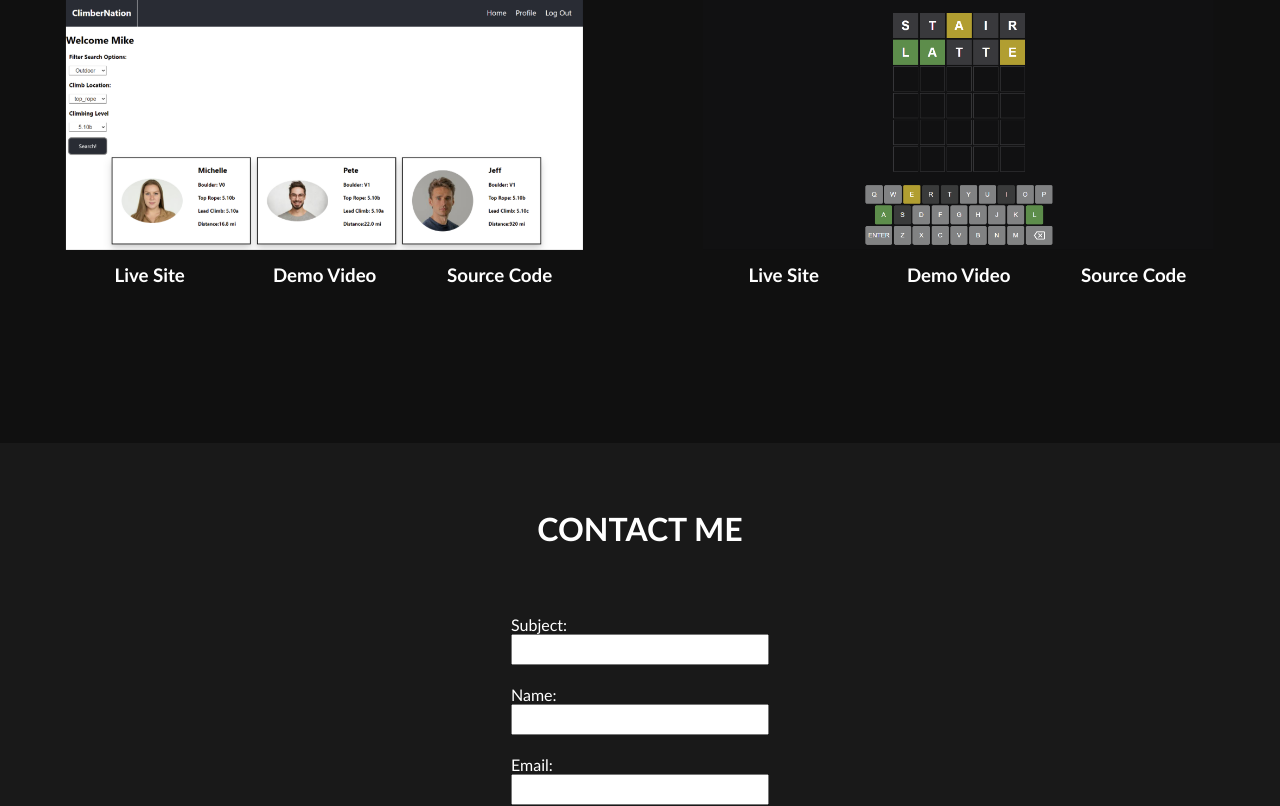
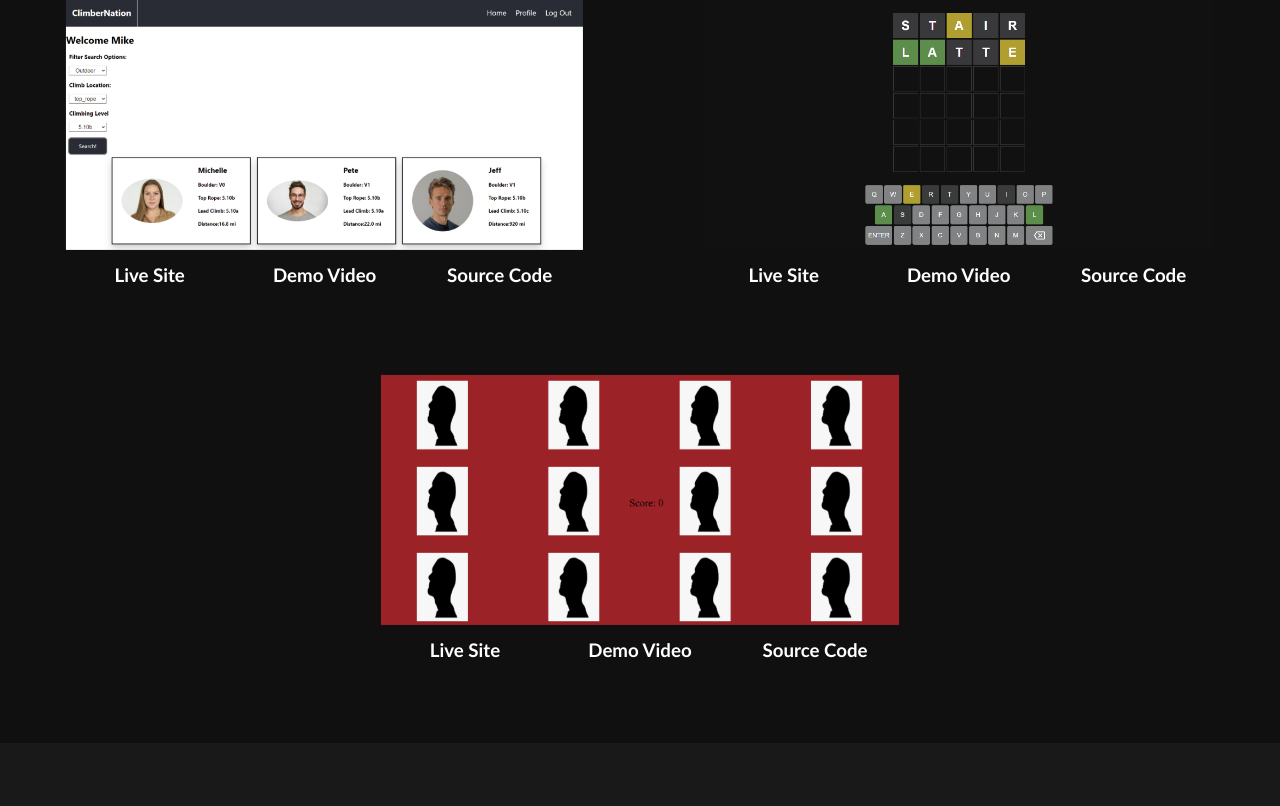
Before and after one commit to slevine3/Portfolio, a React (Create React App) app: page / in a window 1280 px wide. Shown: the part 2189-2995 px from the top of the page. Built offline with nearby package versions, Linux system fonts and the light colour scheme.

Commit message:
added memory game to projects

```diff
--- a/src/components/Project.css
+++ b/src/components/Project.css
@@ -2,7 +2,7 @@
   display: flex;
   flex-direction: column;
   align-items: center;
-  height: 600px;
+  height: 900px;
   background-color: #101010;
   color: white;
   padding-top: 45px;
--- a/src/components/Project.js
+++ b/src/components/Project.js
@@ -1,5 +1,6 @@
 import Climber_Nation from "./Images/climberNation.PNG";
 import Wordle from "./Images/wordle.PNG";
+import MemoryGame from "./Images/MemoryGame.PNG";
 
 export const Project = () => {
   return (
@@ -61,7 +62,7 @@ export const Project = () => {
             <img
               className="project_image"
               src={Wordle}
-              alt="Climber_Nation"
+              alt="Wordle"
             ></img>
 
             <div class="img_overlay image_overlay_blur">
@@ -102,6 +103,55 @@ export const Project = () => {
           </div>
         </div>
       </div>
+      <div className="all_project_container">
+        <div className="project_display_container">
+
+          <div className="img_wrap">
+            <img
+              className="project_image"
+              src={MemoryGame}
+              alt="Memory Game"
+            ></img>
+
+            <div class="img_overlay image_overlay_blur">
+              <a href="https://slevine3.github.io/MemoryGame/" className="img_title">
+              MemoryGame
+              </a>
+              <a href="https://slevine3.github.io/MemoryGame/" className="img_description">
+              Fully functioning memory game built with vanilla Javascript
+              </a>
+            </div>
+          </div>
+
+          <div className="project_links">
+            <div>
+              <a
+                className="project_subtitle"
+                href="https://slevine3.github.io/MemoryGame/"
+              >
+                <h3>Live Site</h3>
+              </a>
+            </div>
+            <div>
+              <a
+                className="project_subtitle"
+                href="https://www.loom.com/share/bb705a51d5fb4327a4950593590ee2ff"
+              >
+                <h3>Demo Video</h3>
+              </a>
+            </div>
+            <div>
+              <a
+                className="project_subtitle"
+                href="https://github.com/slevine3/MemoryGame"
+              >
+                <h3>Source Code</h3>
+              </a>
+            </div>
+          </div>
+        </div>
+
+      </div>
     </div>
   );
 };
```
